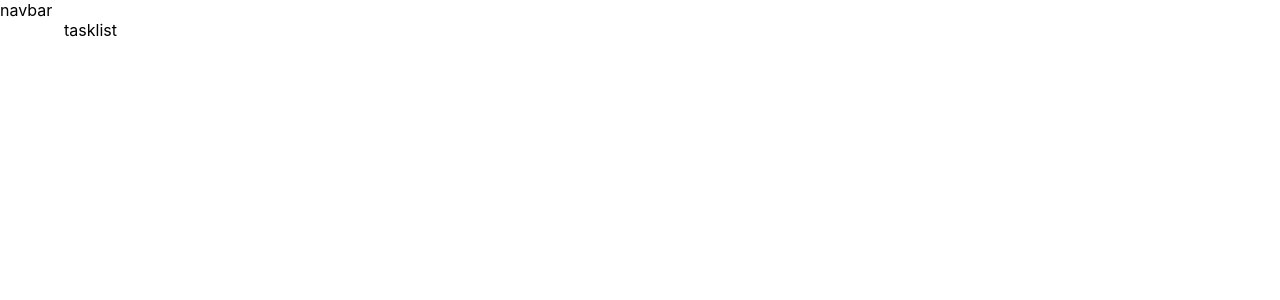
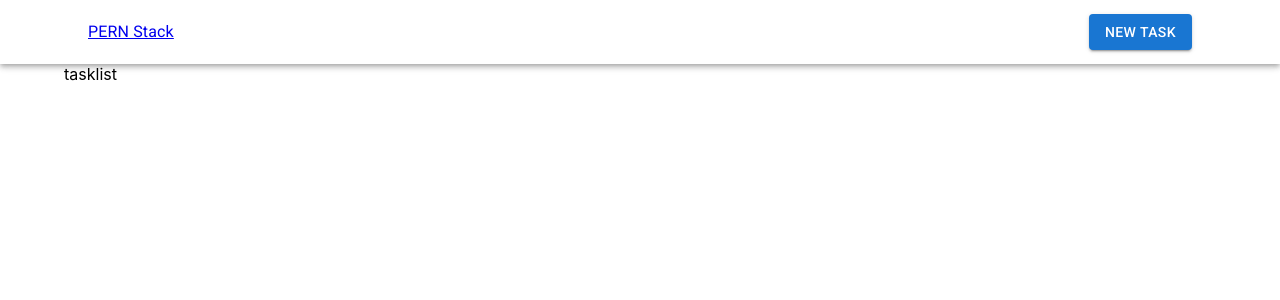
Before and after one commit to Davidcastel26/APP_TASK_MANAGER_PERN, a React (Create React App) app in the folder client/: page / in a window 1280 px wide. Shown: the top 300 px of the page. Built offline with nearby package versions, Linux system fonts and the light colour scheme.

Commit message:
using btn box appbar container typography toolbar UI

```diff
--- a/client/src/components/Navbar.js
+++ b/client/src/components/Navbar.js
@@ -1,10 +1,40 @@
-import {Button} from '@mui/material'
+//REACT
+import { Link, useNavigate } from 'react-router-dom'
+
+// UI
+import {Button,
+        Box,
+        AppBar,
+        Container,
+        Typography,
+        Toolbar} from '@mui/material'
+
+
 const Navbar = () => {
+
+    const navigate = useNavigate()
+
     return (
-        <div>
-            navbar
-
-        </div>
+        <Box sx={{ flexGrow: 1}}>
+            <AppBar position='state' color='transparent'>
+                <Container>
+                    <Toolbar>
+                        <Typography sx={{ flexGrow: 1}}>
+                            <Link to='/'>
+                                PERN Stack
+                            </Link>
+                        </Typography>
+                        <Button
+                            variant='contained'
+                            color='primary'
+                            onClick={ () => navigate("/tasks/new")}
+                        >
+                            New Task
+                        </Button>
+                    </Toolbar>
+                </Container>
+            </AppBar>
+        </Box>
     )
 }
 
```
